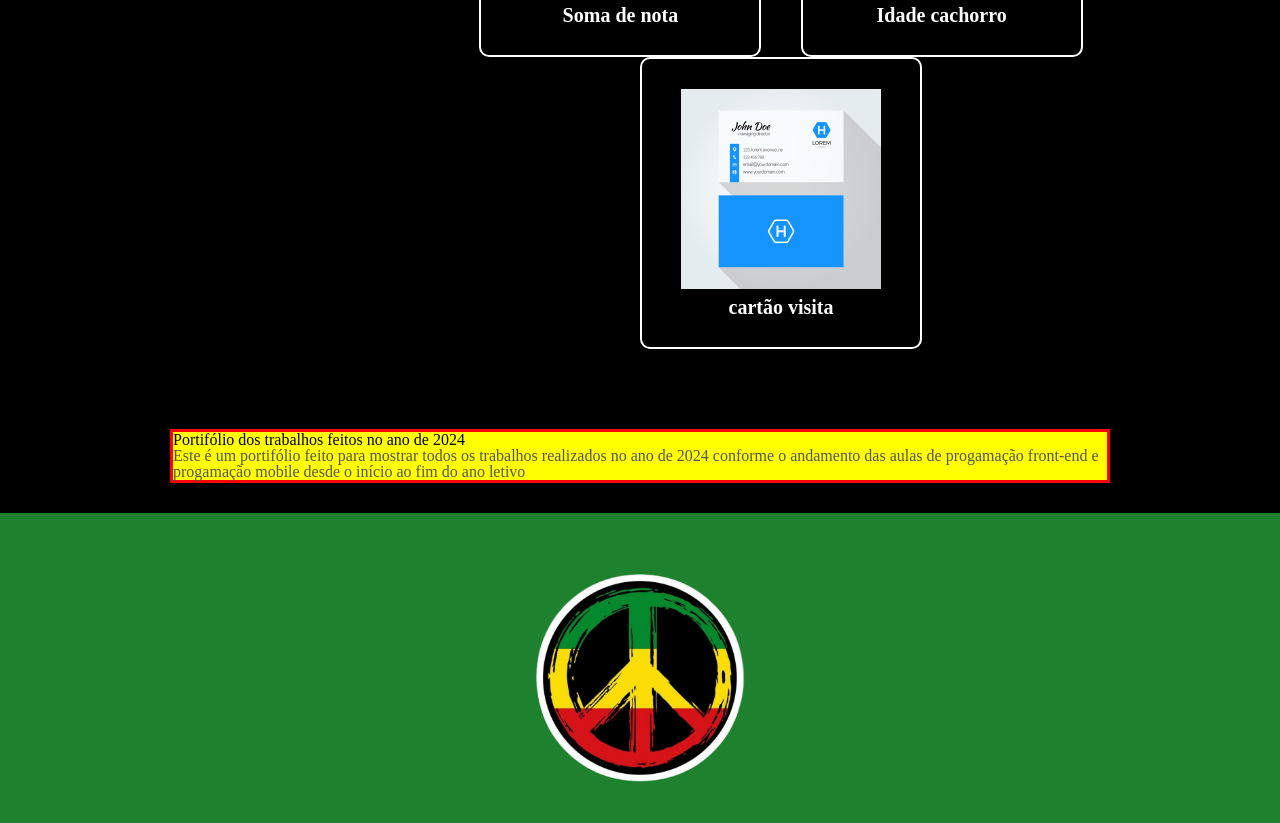
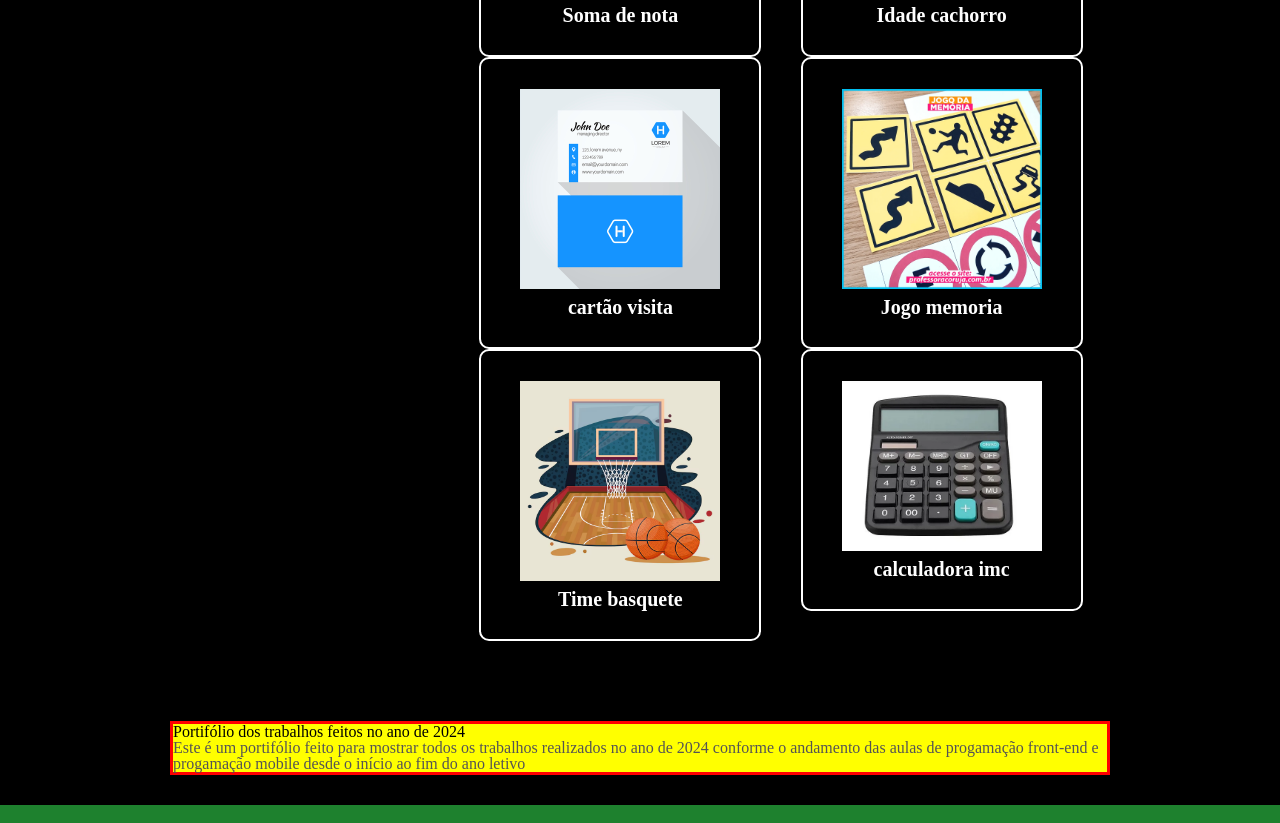
Before and after one commit to 04082008Bruno/site.portifolio, a plain HTML site: page index.html in a window 1280 px wide. Shown: the part 639-1462 px from the top of the page. Drawn offline with Linux system fonts and the light colour scheme.

Commit message:
llklklklk

```diff
--- a/index.html
+++ b/index.html
@@ -41,6 +41,18 @@
         <a href="cartao.visita/index.html"><img src="ca.jpg" class="fotocartao"></a>
         <h1>cartão visita</h1>
          </li>
+    <li>
+        <a href="jogo_memoria/index.html"><img src="JOGO-DA-memoria-professora-coruja-1.webp" class="fotomemoria"></a>
+        <h1>Jogo memoria</h1>
+         </li>
+    <li>
+        <a href="basquete.js-main/index.html"><img src="cenario-de-jogo-de-basquete-esporte_18591-51436.avif" class="fotobasquete"></a>
+        <h1>Time basquete</h1>
+        </li>
+        <li>
+            <a href="calculadora_imc/index.html"><img src="calculadora.webp" class="fotocalculadora"></a>
+            <h1>calculadora imc</h1>
+            </li>
         </ul>
 
         <section class="principal">
```
Also changed, not shown: JOGO-DA-memoria-professora-coruja-1.webp (added), basquete-destaque.webp (added), calculadora.webp (added), cenario-de-jogo-de-basquete-esporte_18591-51436.avif (added).
